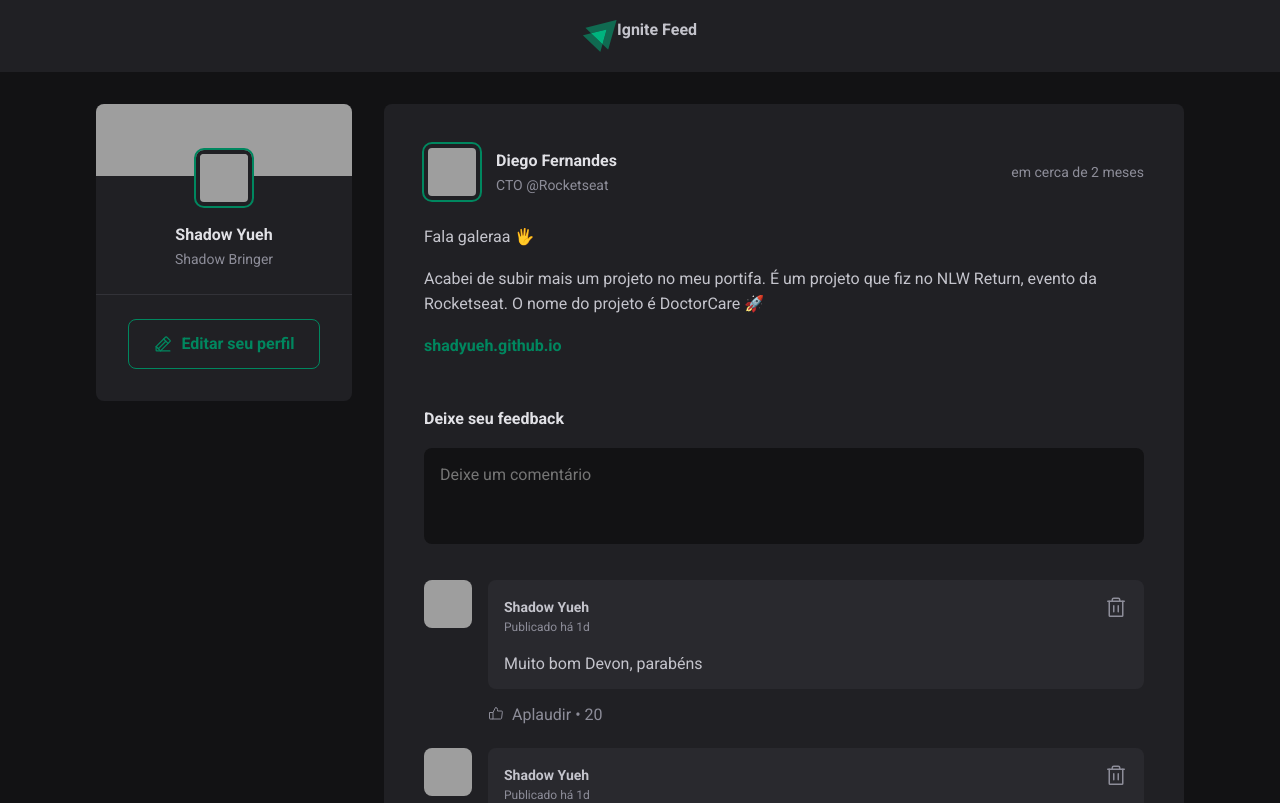
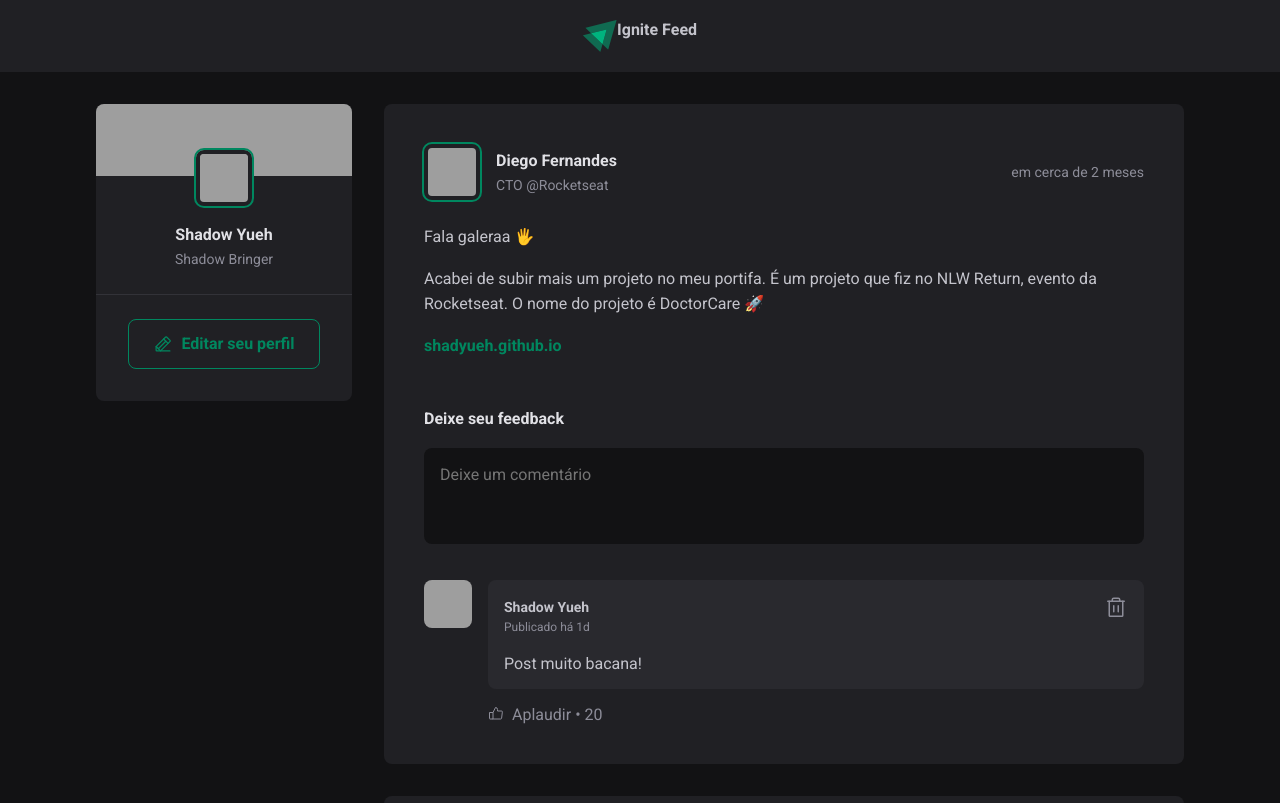
Before and after one commit to shadyueh/rs22-ignite-feed, a React (Vite) app: page / in a window 1280 px wide. Shown: the top 803 px of the page. Built offline with nearby package versions, Linux system fonts and the light colour scheme; grey boxes are pictures that could not be loaded.

Commit message:
feat: add comments submission
UseState and declarative programming

```diff
--- a/src/components/Comment.jsx
+++ b/src/components/Comment.jsx
@@ -2,7 +2,7 @@
 import styles from "./Comment.module.css";
 import { Avatar } from "./Avatar";
 
-export function Comment() {
+export function Comment({ content }) {
   return (
     <div className={styles.comment}>
       <Avatar hasBorder={false} src="https://github.com/shadyueh.png" />
@@ -21,7 +21,7 @@
             </button>
           </header>
 
-          <p>Muito bom Devon, parabéns </p>
+          <p>{content}</p>
         </div>
         <footer>
           <button>
--- a/src/components/Post.jsx
+++ b/src/components/Post.jsx
@@ -4,8 +4,13 @@
 import styles from "./Post.module.css";
 import { Comment } from "./Comment";
 import { Avatar } from "./Avatar";
+import { useState } from "react";
 
 export function Post({ author, publishedAt, content }) {
+  const [comments, setComments] = useState(["Post muito bacana!"]);
+
+  const [newCommentText, setNewCommentText] = useState("");
+
   const publishedDateFormatted = format(
     publishedAt,
     "d 'de' LLLL 'às' HH:mm'h'",
@@ -16,6 +21,16 @@
     locale: ptBR,
     addSuffix: true,
   });
+
+  function handleCreateNewComment() {
+    event.preventDefault();
+    setComments([...comments, newCommentText]);
+    setNewCommentText("");
+  }
+
+  function handleNewCommentChange() {
+    setNewCommentText(event.target.value);
+  }
 
   return (
     <article className={styles.post}>
@@ -55,18 +70,23 @@
         })}
       </div>
 
-      <form className={styles.commentForm}>
+      <form onSubmit={handleCreateNewComment} className={styles.commentForm}>
         <strong>Deixe seu feedback</strong>
-        <textarea placeholder="Deixe um comentário" />
+        <textarea
+          name="comment"
+          placeholder="Deixe um comentário"
+          value={newCommentText}
+          onChange={handleNewCommentChange}
+        />
         <footer>
           <button type="submit">Publicar</button>
         </footer>
       </form>
 
       <div className={styles.commentList}>
-        <Comment />
-        <Comment />
-        <Comment />
+        {comments.map((comment) => {
+          return <Comment content={comment} />;
+        })}
       </div>
     </article>
   );
```
